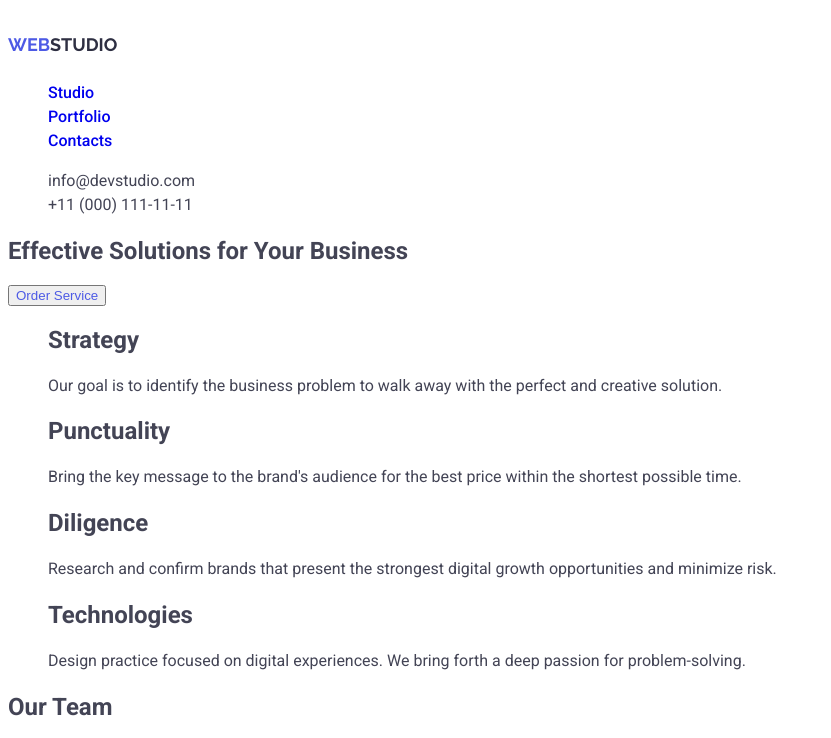
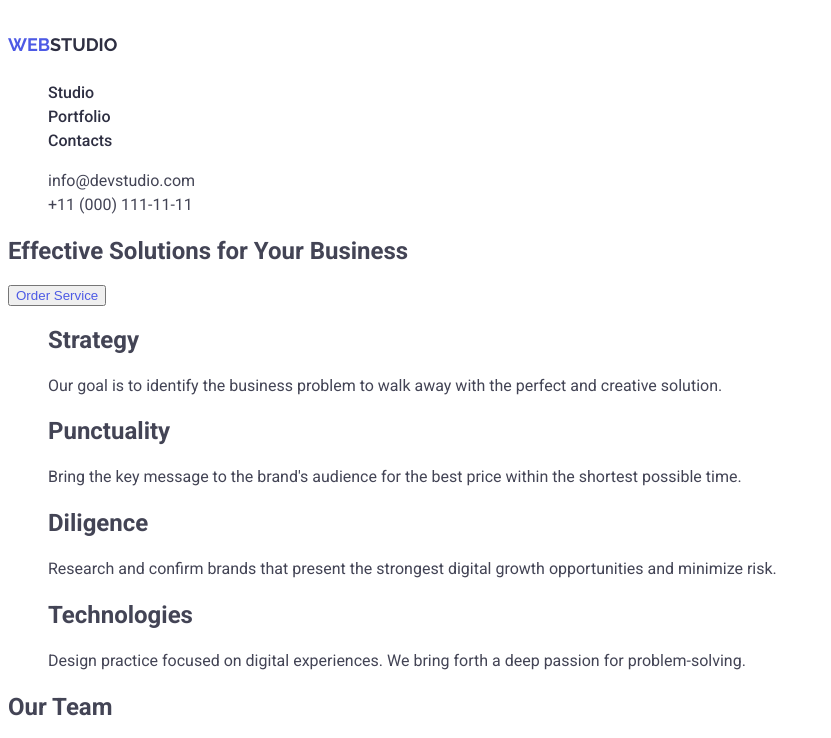
Before and after one commit to ahmekiz/goit-markup-hw-02, a plain HTML site: page index.html in a window 1280 px wide. Shown: the top 738 px of the page, without its empty margins (0-831 px from the left). Drawn offline with Linux system fonts and the light colour scheme.

Commit message:
Title Changed

```diff
--- a/css/styles.css
+++ b/css/styles.css
@@ -29,7 +29,7 @@ ul {
   color: #2e2f42;
 }
 
-.navbar li {
+#studio {
   color: #2e2f42;
   font-weight: 500;
   font-size: 16px;
@@ -37,6 +37,20 @@ ul {
   letter-spacing: 2%;
 }
 
+#portfolio {
+  color: #2e2f42;
+  font-weight: 500;
+  font-size: 16px;
+  line-height: 24px;
+  letter-spacing: 2%;
+}
+#contacts {
+  color: #2e2f42;
+  font-weight: 500;
+  font-size: 16px;
+  line-height: 24px;
+  letter-spacing: 2%;
+}
 #studio:hover {
   color: #404bbf;
 }
--- a/index.html
+++ b/index.html
@@ -1,7 +1,7 @@
 <!DOCTYPE html>
 <html lang="en">
   <head>
-    <title>Homework 1</title>
+    <title>Homework 2</title>
     <link
       href="https://fonts.googleapis.com/css2?family=Raleway:ital,wght@0,100..900;1,100..900&display=swap"
       rel="stylesheet"
```
